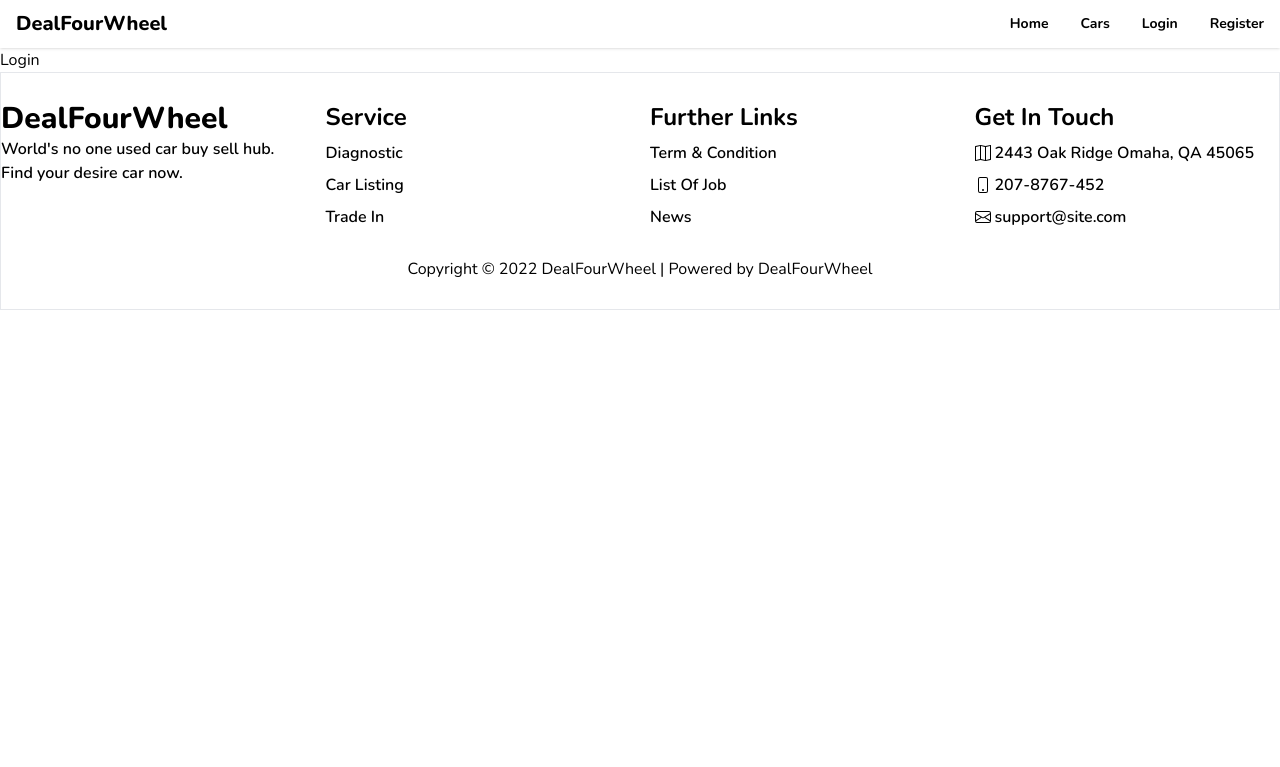
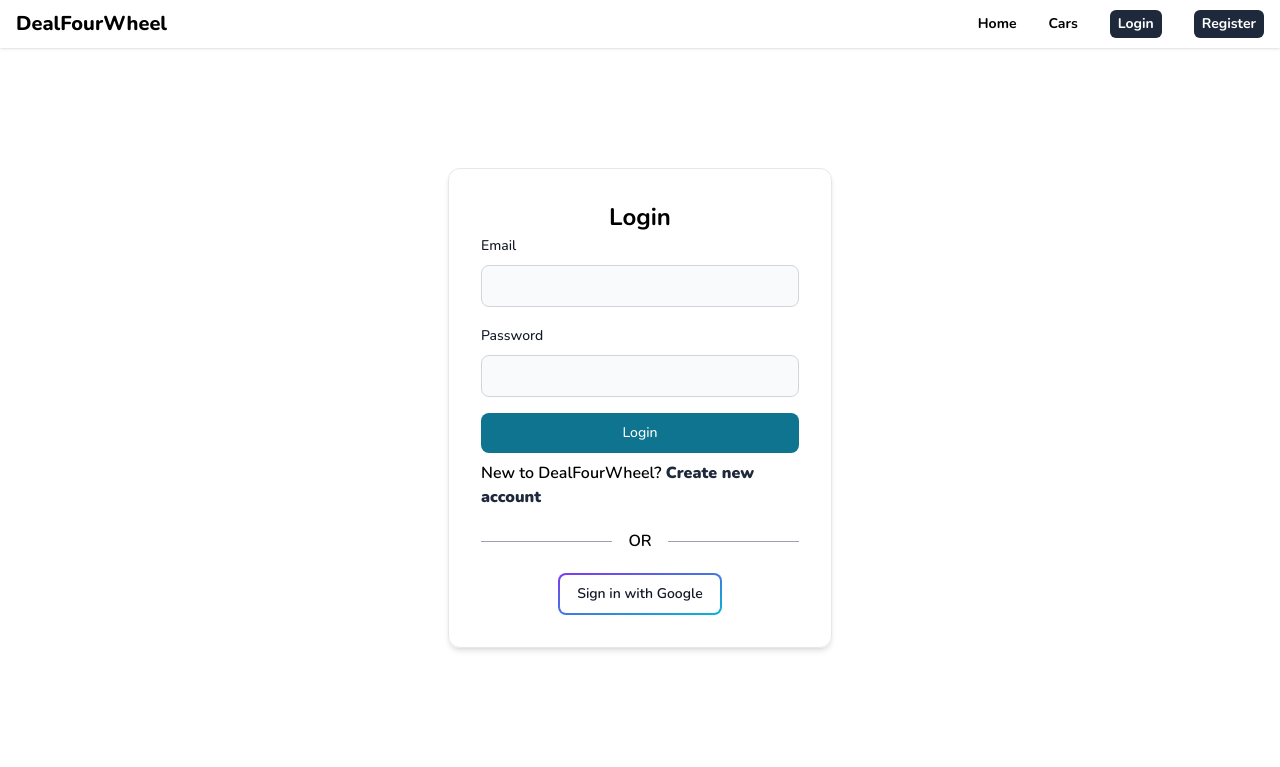
Before and after one commit to NabinIslam/deal-four-wheel-client, a React (Vite) app: page /login in a window 1280 px wide. Shown: the top 767 px of the page. Built offline with nearby package versions, Linux system fonts and the light colour scheme; no server answers.

Commit message:
private route done

```diff
--- a/src/components/Header.jsx
+++ b/src/components/Header.jsx
@@ -1,8 +1,22 @@
 import { Navbar } from 'flowbite-react';
-import React from 'react';
-import { Link } from 'react-router-dom';
+import React, { useContext } from 'react';
+import toast from 'react-hot-toast';
+import { Link, useNavigate } from 'react-router-dom';
+import { AuthContext } from '../contexts/AuthProvider';
 
 const Header = () => {
+  const { user, logOut } = useContext(AuthContext);
+  const navigate = useNavigate();
+
+  const handleLogout = () => {
+    logOut()
+      .then(() => {
+        navigate('/login');
+        toast.success('Logout successful');
+      })
+      .catch(err => console.error(err));
+  };
+
   return (
     <div className="shadow">
       <div className="container mx-auto">
@@ -12,18 +26,43 @@ const Header = () => {
           </Link>
           <Navbar.Toggle />
           <Navbar.Collapse>
-            <Link className="font-bold" to="/">
+            <Link className="font-bold py-1 m-0" to="/">
               Home
             </Link>
-            <Link className="font-bold" to="/cars">
+            <Link className="font-bold py-1 m-0" to="/cars">
               Cars
             </Link>
-            <Link className="font-bold" to="/login">
-              Login
-            </Link>
-            <Link className="font-bold" to="/register">
-              Register
-            </Link>
+            {user ? (
+              <>
+                {' '}
+                <Link className="font-bold py-1" to="/dashboard">
+                  Dashboard
+                </Link>
+                <Link
+                  onClick={handleLogout}
+                  className="font-bold bg-slate-800 text-white px-2 py-1 rounded-md"
+                  to="/login"
+                >
+                  Logout
+                </Link>
+              </>
+            ) : (
+              <>
+                {' '}
+                <Link
+                  className="font-bold bg-slate-800 text-white px-2 py-1 rounded-md"
+                  to="/login"
+                >
+                  Login
+                </Link>
+                <Link
+                  className="font-bold bg-slate-800 text-white px-2 py-1 rounded-md"
+                  to="/register"
+                >
+                  Register
+                </Link>
+              </>
+            )}
           </Navbar.Collapse>
         </Navbar>
       </div>
--- /dev/null
+++ b/src/components/LoadingSpinner.jsx
@@ -0,0 +1,15 @@
+import { Spinner } from 'flowbite-react';
+import React from 'react';
+
+const LoadingSpinner = () => {
+  return (
+    <div className="text-center flex items-center justify-center h-[80vh]">
+      <Spinner
+        aria-label="Extra large Center-aligned spinner example"
+        size="xl"
+      />
+    </div>
+  );
+};
+
+export default LoadingSpinner;
--- /dev/null
+++ b/src/pages/Dashboard.jsx
@@ -0,0 +1,7 @@
+import React from 'react';
+
+const Dashboard = () => {
+  return <div>Dashboard</div>;
+};
+
+export default Dashboard;
--- a/src/pages/Login.jsx
+++ b/src/pages/Login.jsx
@@ -1,9 +1,132 @@
-import React from 'react'
+import { Button, Label, TextInput } from 'flowbite-react';
+import React, { useContext, useState } from 'react';
+import { Link, useLocation, useNavigate } from 'react-router-dom';
+import { useForm } from 'react-hook-form';
+import { AuthContext } from '../contexts/AuthProvider';
+import toast from 'react-hot-toast';
+import useToken from '../hooks/useToken';
 
 const Login = () => {
+  const {
+    register,
+    handleSubmit,
+    formState: { errors },
+  } = useForm();
+
+  const { signIn, googleSignIn } = useContext(AuthContext);
+
+  const [loginUserEmail, setLoginUserEmail] = useState('');
+
+  const [token] = useToken(loginUserEmail);
+
+  const location = useLocation();
+  const navigate = useNavigate();
+
+  const from = location.state?.from?.pathname || '/';
+
+  const handleLogin = data => {
+    console.log(data);
+
+    signIn(data.email, data.password)
+      .then(result => {
+        setLoginUserEmail(data.email);
+
+        toast.success('Login successful');
+      })
+      .catch(err => {
+        console.error(err);
+        toast.error(err.message);
+      });
+  };
+
+  const handleGoogleSignIn = () => {
+    googleSignIn()
+      .then(result => {
+        const user = result.user;
+        navigate(from, { replace: true });
+        setLoginUserEmail(user.email);
+        toast.success('Login successful');
+      })
+      .catch(err => console.error(err));
+  };
+
+  if (token) {
+    navigate(from, { replace: true });
+  }
+
   return (
-    <div>Login</div>
-  )
-}
+    <div className="h-[90vh]">
+      <div className="container mx-auto h-full flex items-center justify-center px-4">
+        <div className="w-96 mx-auto shadow-md p-8 rounded-xl border">
+          <h2 className="text-center font-bold text-2xl">Login</h2>
+          <form
+            onSubmit={handleSubmit(handleLogin)}
+            className="flex flex-col gap-4"
+          >
+            <div>
+              <div className="mb-2 block">
+                <Label htmlFor="email" value="Email" />
+              </div>
+              <TextInput
+                {...register('email', {
+                  required: 'Email address is required',
+                })}
+                type="email"
+              />
+              {errors.email && (
+                <p className="text-red-600">{errors.email?.message}</p>
+              )}
+            </div>
+            <div>
+              <div className="mb-2 block">
+                <Label htmlFor="password" value="Password" />
+              </div>
+              <TextInput
+                {...register('password', {
+                  required: 'Password is required',
+                  minLength: {
+                    value: 6,
+                    message: 'Password must be atleast 6 characters or longer',
+                  },
+                })}
+                type="password"
+              />
+              {errors.password && (
+                <p className="text-red-600">{errors.password?.message}</p>
+              )}
+            </div>
+            <Button
+              className="bg-gradient-to-r from-primary to-secondary border-0"
+              type="submit"
+            >
+              Login
+            </Button>
+          </form>
+          <p className="mt-2 font-semibold">
+            New to DealFourWheel?{' '}
+            <Link to={'/register'} className="text-slate-800">
+              <strong>Create new account</strong>
+            </Link>
+          </p>
+          <div className="relative flex py-5 items-center">
+            <div className="flex-grow border-t border-gray-400"></div>
+            <span className="flex-shrink mx-4 text-gray- font-semibold">
+              OR
+            </span>
+            <div className="flex-grow border-t border-gray-400"></div>
+          </div>
+          <Button
+            className="mx-auto font-semibold"
+            outline={true}
+            gradientDuoTone="purpleToBlue"
+            onClick={handleGoogleSignIn}
+          >
+            Sign in with Google
+          </Button>
+        </div>
+      </div>
+    </div>
+  );
+};
 
-export default Login
+export default Login;
--- a/src/pages/Register.jsx
+++ b/src/pages/Register.jsx
@@ -49,6 +49,17 @@ const Register = () => {
       .catch(err => console.error(err));
   };
 
+  const handleGoogleSignIn = () => {
+    googleSignIn()
+      .then(result => {
+        const user = result.user;
+        saveUser(user.displayName, user.email, 'buyer');
+        navigate(from, { replace: true });
+        toast.success('Login successful');
+      })
+      .catch(err => console.error(err));
+  };
+
   const saveUser = (name, email, role) => {
     const user = { name, email, role };
     fetch('http://localhost:5000/users', {
@@ -62,17 +73,6 @@ const Register = () => {
       .then(data => {
         setCreatedUserEmail(email);
       });
-  };
-
-  const handleGoogleSignIn = () => {
-    googleSignIn()
-      .then(result => {
-        const user = result.user;
-        saveUser(user.displayName, user.email, 'buyer');
-        navigate(from, { replace: true });
-        toast.success('Login successful');
-      })
-      .catch(err => console.error(err));
   };
 
   return (
@@ -143,7 +143,7 @@ const Register = () => {
           <p className="mt-2 font-semibold">
             Already have an account?{' '}
             <Link to={'/login'} className="text-slate-700">
-              Login
+              <strong>Login</strong>
             </Link>
           </p>
           <div className="relative flex py-5 items-center">
--- /dev/null
+++ b/src/routes/PrivateRoute.jsx
@@ -0,0 +1,22 @@
+import React, { useContext } from 'react';
+import { Navigate, useLocation } from 'react-router-dom';
+import LoadingSpinner from '../components/LoadingSpinner';
+import { AuthContext } from '../contexts/AuthProvider';
+
+const PrivateRoute = ({ children }) => {
+  const { user, loading } = useContext(AuthContext);
+
+  const location = useLocation();
+
+  if (loading) {
+    return <LoadingSpinner />;
+  }
+
+  if (user) {
+    return children;
+  }
+
+  return <Navigate to="/login" state={{ from: location }} replace />;
+};
+
+export default PrivateRoute;
--- a/src/routes/Router.jsx
+++ b/src/routes/Router.jsx
@@ -7,6 +7,7 @@ import ErrorPage from '../pages/ErrorPage';
 import Home from '../pages/Home';
 import Login from '../pages/Login';
 import Register from '../pages/Register';
+import PrivateRoute from './PrivateRoute';
 
 const router = createBrowserRouter([
   {
@@ -28,7 +29,11 @@ const router = createBrowserRouter([
           },
           {
             path: '/cars/category/:name',
-            element: <CategoryCars />,
+            element: (
+              <PrivateRoute>
+                <CategoryCars />
+              </PrivateRoute>
+            ),
           },
         ],
       },
```
